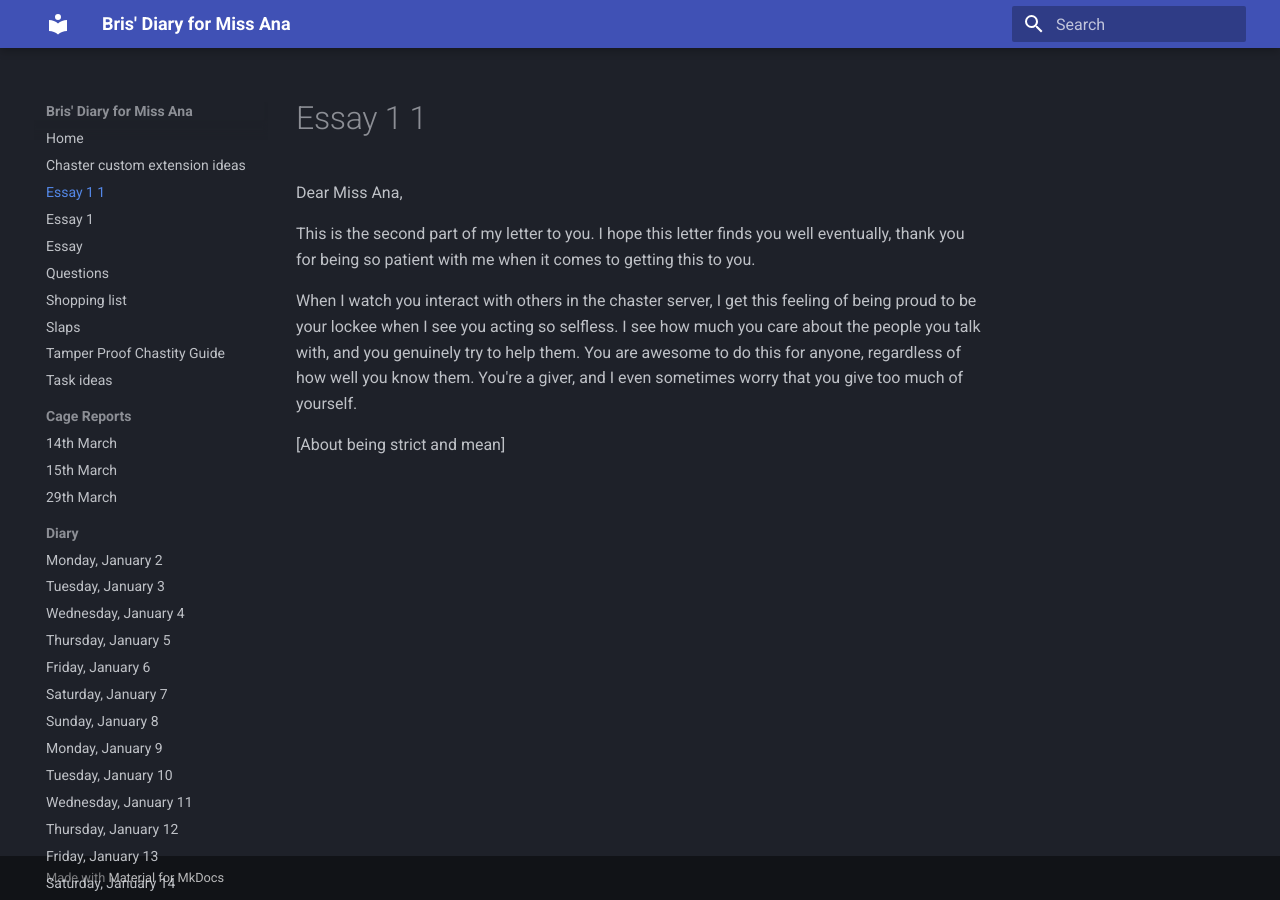
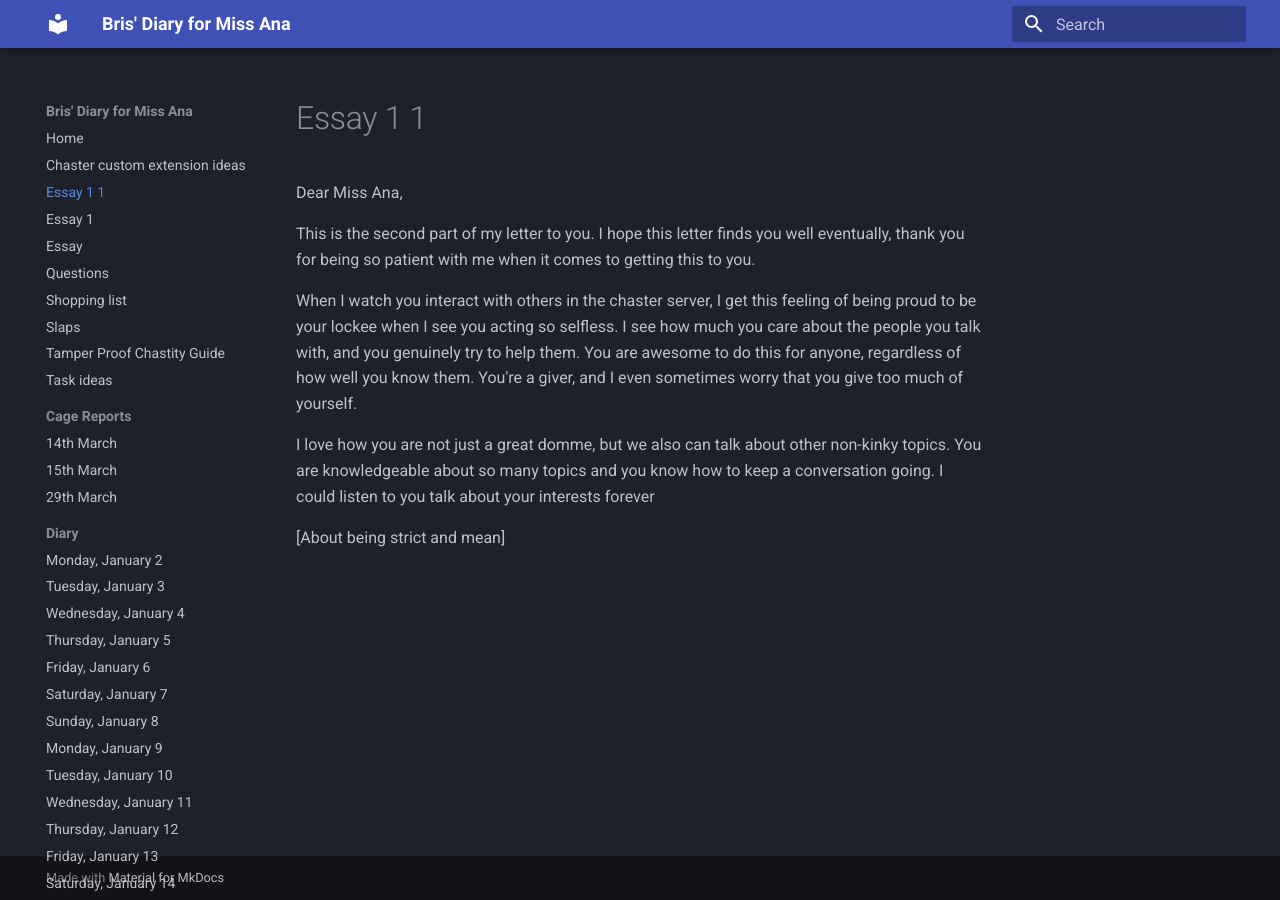
Before and after one commit to bris00/DFMA, an MkDocs documentation site: the page built from diary/Essay 1 1.md, in a window 1280 px wide. Built offline with MkDocs 1.6.1 and Material for MkDocs 9.7.7, drawn with Linux system fonts in a browser that asks for light colours.

Commit message:
vault backup: 2023-03-30 16:22:49
Affected files:
diary/Essay 1 1.md

```diff
--- a/diary/Essay 1 1.md
+++ b/diary/Essay 1 1.md
@@ -4,4 +4,6 @@ This is the second part of my letter to you. I hope this letter finds you well e
 
 When I watch you interact with others in the chaster server, I get this feeling of being proud to be your lockee when I see you acting so selfless. I see how much you care about the people you talk with, and you genuinely try to help them. You are awesome to do this for anyone, regardless of how well you know them. You're a giver, and I even sometimes worry that you give too much of yourself.
 
+I love how you are not just a great domme, but we also can talk about other non-kinky topics. You are knowledgeable about so many topics and you know how to keep a conversation going. I could listen to you talk about your interests forever
+
 [About being strict and mean]
```
